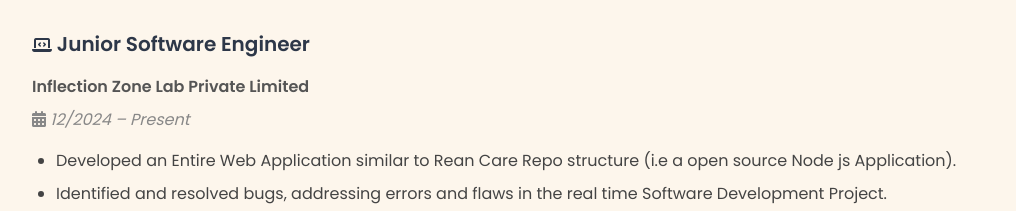
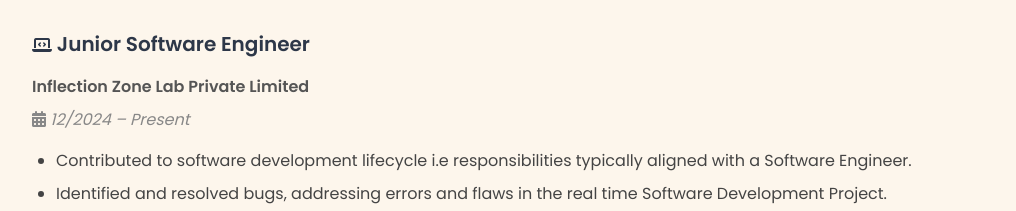
Before and after one commit to Shubham109879/Shubham_Sali_Portfolio, a plain HTML site: page index.html in a window 1280 px wide. Shown: the part 1674-1885 px from the top of the page, without its empty margins (128-1144 px from the left). Drawn offline with nearby package versions, Linux system fonts and the light colour scheme.

Commit message:
Update index.html

```diff
--- a/index.html
+++ b/index.html
@@ -149,8 +149,8 @@
                 <p class="company-name">Inflection Zone Lab Private Limited</p>
                 <p class="duration"><i class="fas fa-calendar-alt"></i>  12/2024 – Present</p>
                 <ul class="responsibilities">
-                  <li>Developed an Entire Web Application similar to Rean Care Repo
-                    structure (i.e a open source Node js Application). </li>
+                  <li>Contributed to software development lifecycle i.e responsibilities
+                   typically aligned with a Software Engineer. </li>
                   <li>Identified and resolved bugs, addressing errors and flaws in the real
                     time Software Development Project.</li>
                   <li>Developed new functionalities using Node js,Typescript and
```
